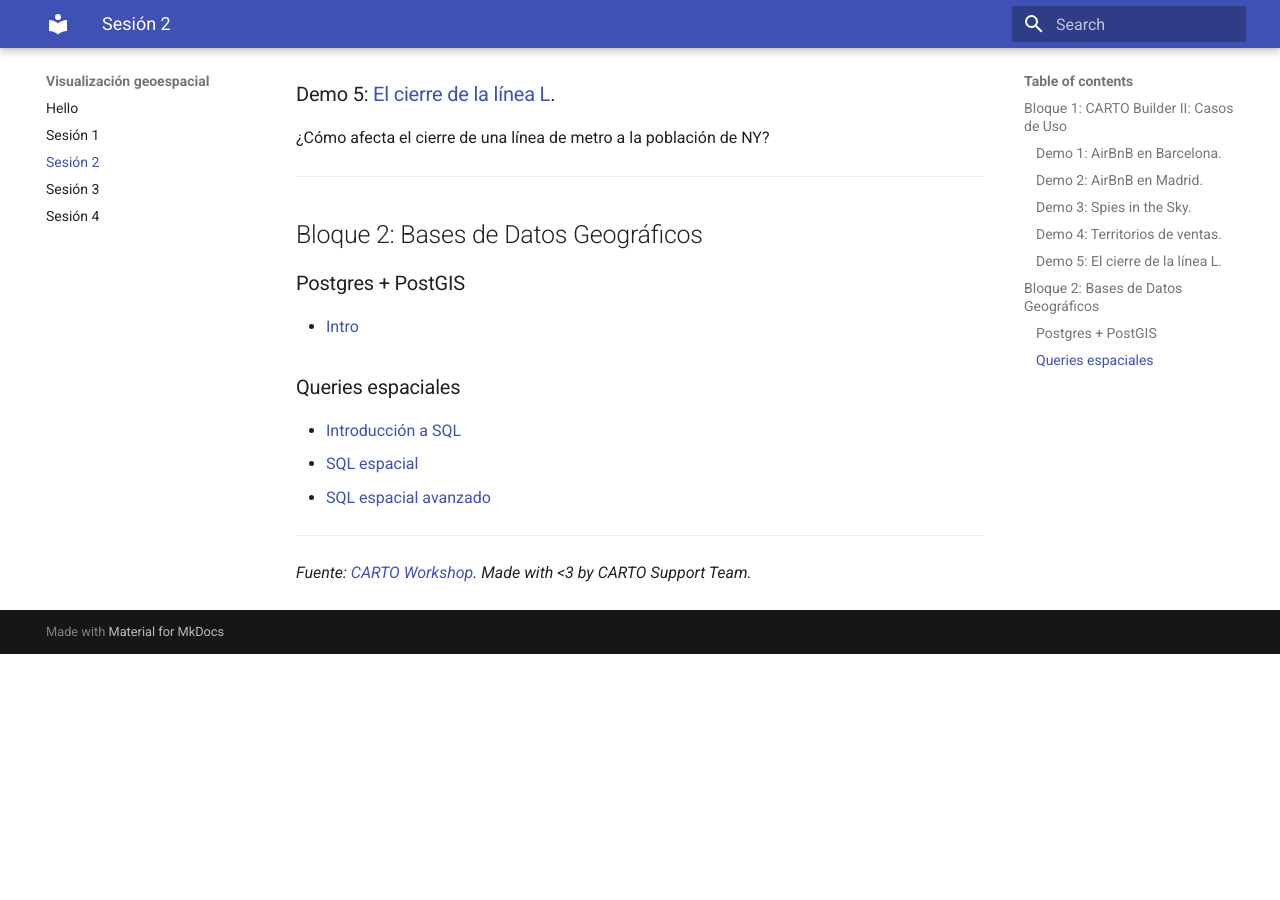
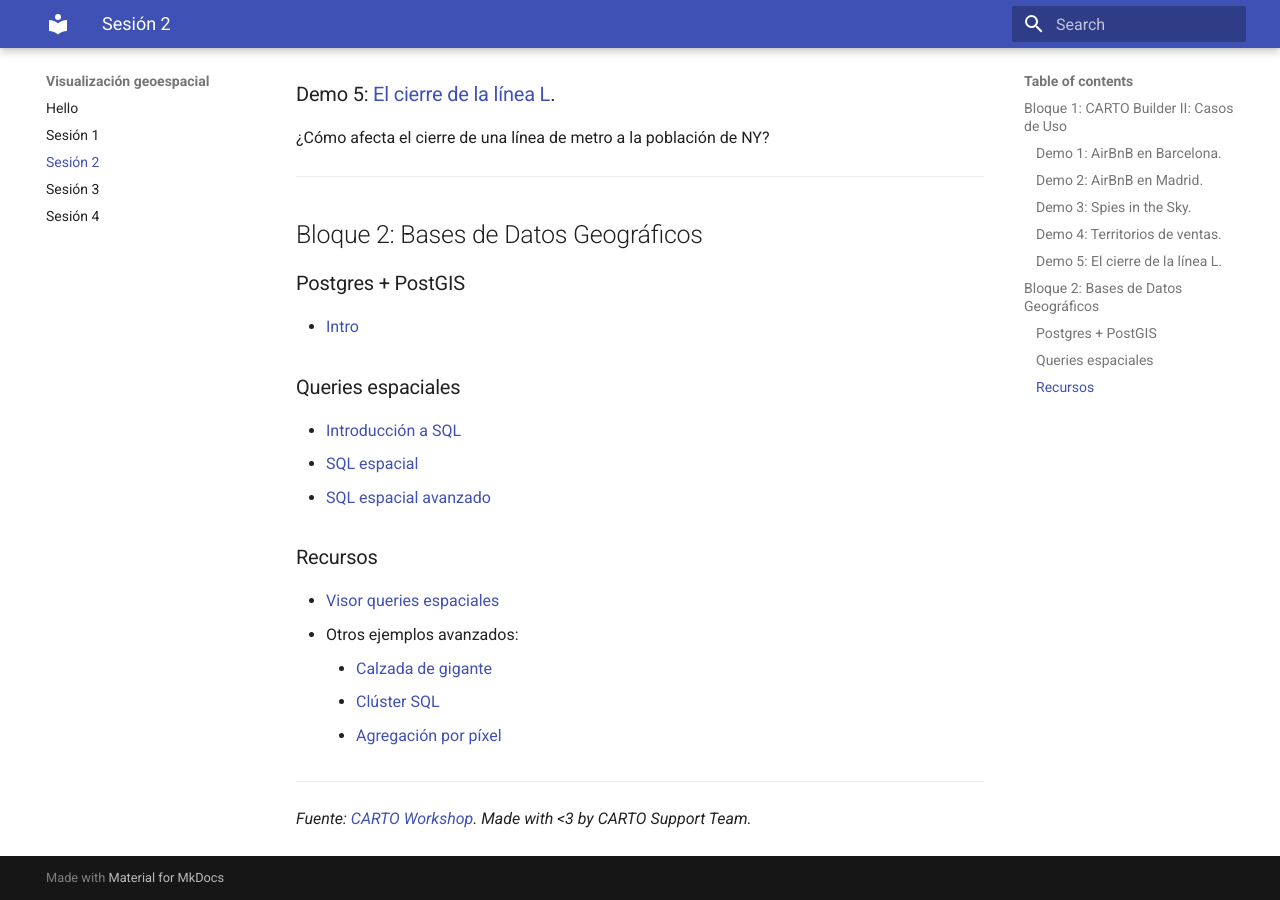
Before and after one commit to ernesmb/clasesvisualizacion, an MkDocs documentation site: the page built from docs/sesion2.md, in a window 1280 px wide and 900 px high, scrolled down 700 px. Built offline with MkDocs 1.6.1 and Material for MkDocs 9.7.7, drawn with Linux system fonts in a browser that asks for light colours; old or Windows-style settings are respelled for this version of MkDocs; before the commit the page ends 1354 px from its top, so only the background shows below that.

```diff
--- a/docs/sesion2.md
+++ b/docs/sesion2.md
@@ -33,6 +33,14 @@ Identificar la localización óptima de un negocio es uno de los casos de uso m
 * [SQL espacial](https://github.com/GeoinquietosMadrid/intro-spatial-db/blob/master/exercises/carto.md)
 * [SQL espacial avanzado](https://github.com/CartoDB/carto-workshop/blob/master/04-database/exercises/sql-advanced.md)
 
+### Recursos
+
+* [Visor queries espaciales](http://bl.ocks.org/jsanz/raw/fcb8394e084919a4135188b7c30504ad/)
+* Otros ejemplos avanzados:
+	* [Calzada de gigante](https://bl.ocks.org/ernesmb/4a6f00d6d795a20406516bce3fbe8092)
+	* [Clúster SQL](http://bl.ocks.org/ernesmb/348b9eed9ee4c7038fd7)
+	* [Agregación por píxel](http://bl.ocks.org/ernesmb/6b6ed27230c22c8c58bcc18c713ac024)
+
 ---
 
 _Fuente: [CARTO Workshop](https://github.com/CartoDB/carto-workshop/). Made with <3 by CARTO Support Team._
```
Also changed, not shown: docs/index.md (+1 -0 lines), docs/sesion1.md (+7 -2 lines).
